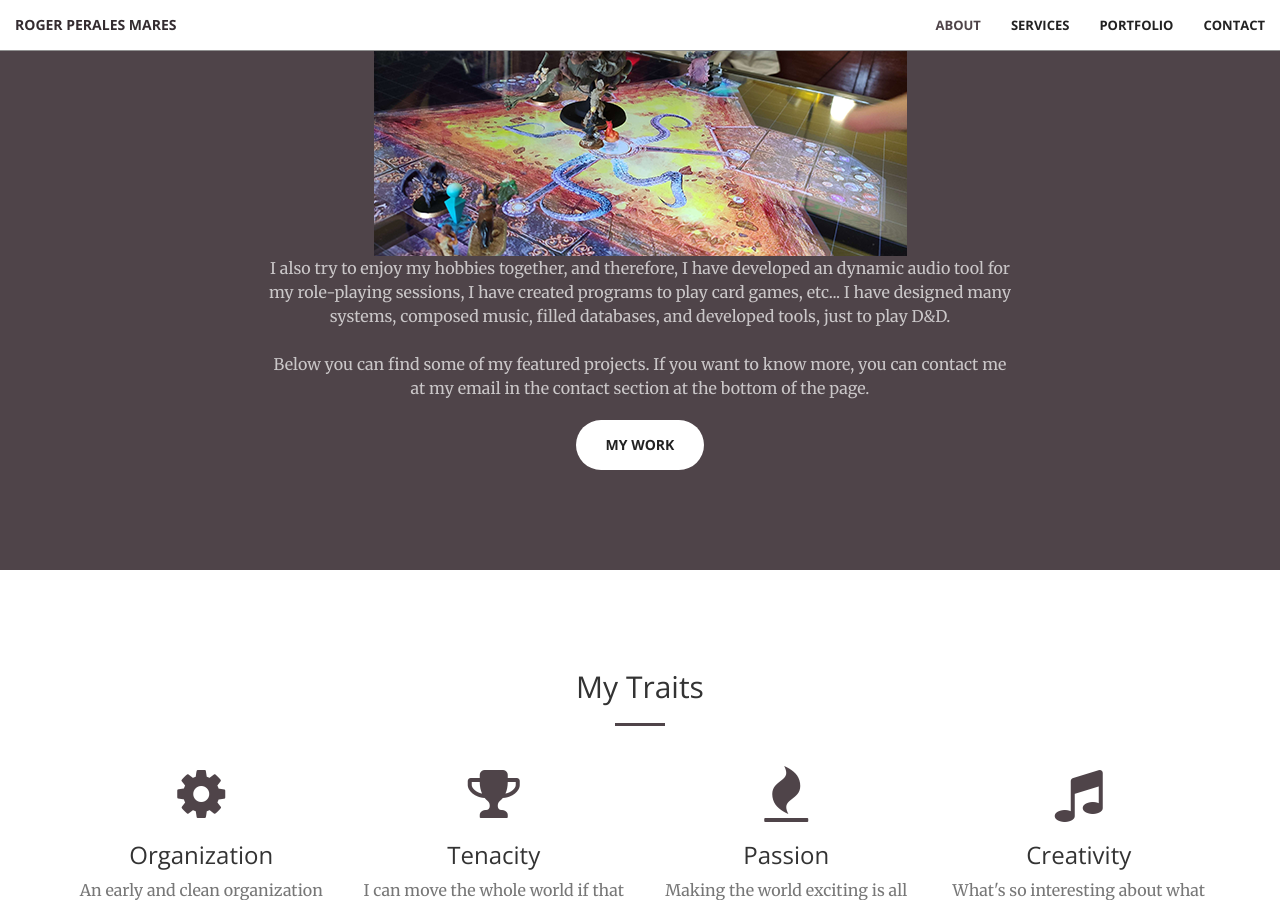
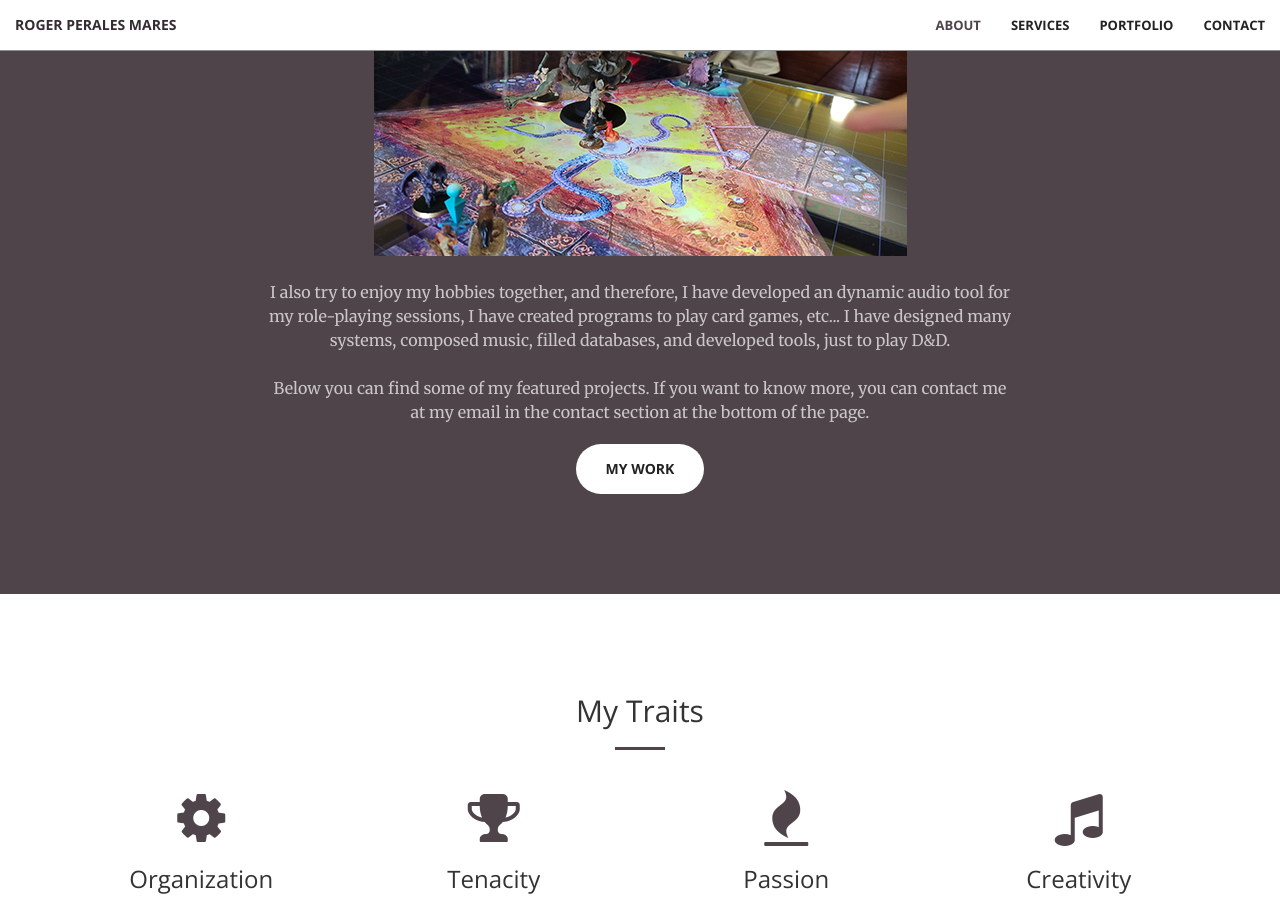
Before and after one commit to Ryuggha/ryuggha.github.io, a Jekyll site: the page built from index.html, in a window 1280 px wide and 900 px high, scrolled down 1728 px. Built offline with Jekyll 4.4.1, drawn with Linux system fonts in a browser that asks for light colours.

Commit message:
Extra Space

```diff
--- a/_includes/call-to-action.html
+++ b/_includes/call-to-action.html
@@ -11,7 +11,7 @@
                 Role-playing games, where I've spend years of my life as a Game Master, concurrently managing four parties across multiple campaigns in diverse systems, like Dungeons & Dragons, Pathfinder, Starfinder, Anima Beyond Fantasy, or Fate.<br></p>
                 <img src="img/toa.png" alt="A memorable session of a memorable campaign" style="width:533;height:300px;"">
 
-                <p class="text-faded">I also try to enjoy my hobbies together, and therefore, I have developed an dynamic audio tool for my role-playing sessions, I have created programs to play card games, etc... I have designed many systems, composed music, filled databases, and developed tools, just to play D&D.<br><br>
+                <p class="text-faded"><br>I also try to enjoy my hobbies together, and therefore, I have developed an dynamic audio tool for my role-playing sessions, I have created programs to play card games, etc... I have designed many systems, composed music, filled databases, and developed tools, just to play D&D.<br><br>
                 Below you can find some of my featured projects. If you want to know more, you can contact me at my email in the contact section at the bottom of the page.</p>
                 <a href="#portfolio" class="btn btn-default btn-xl">My Work</a>
             </div>
```
